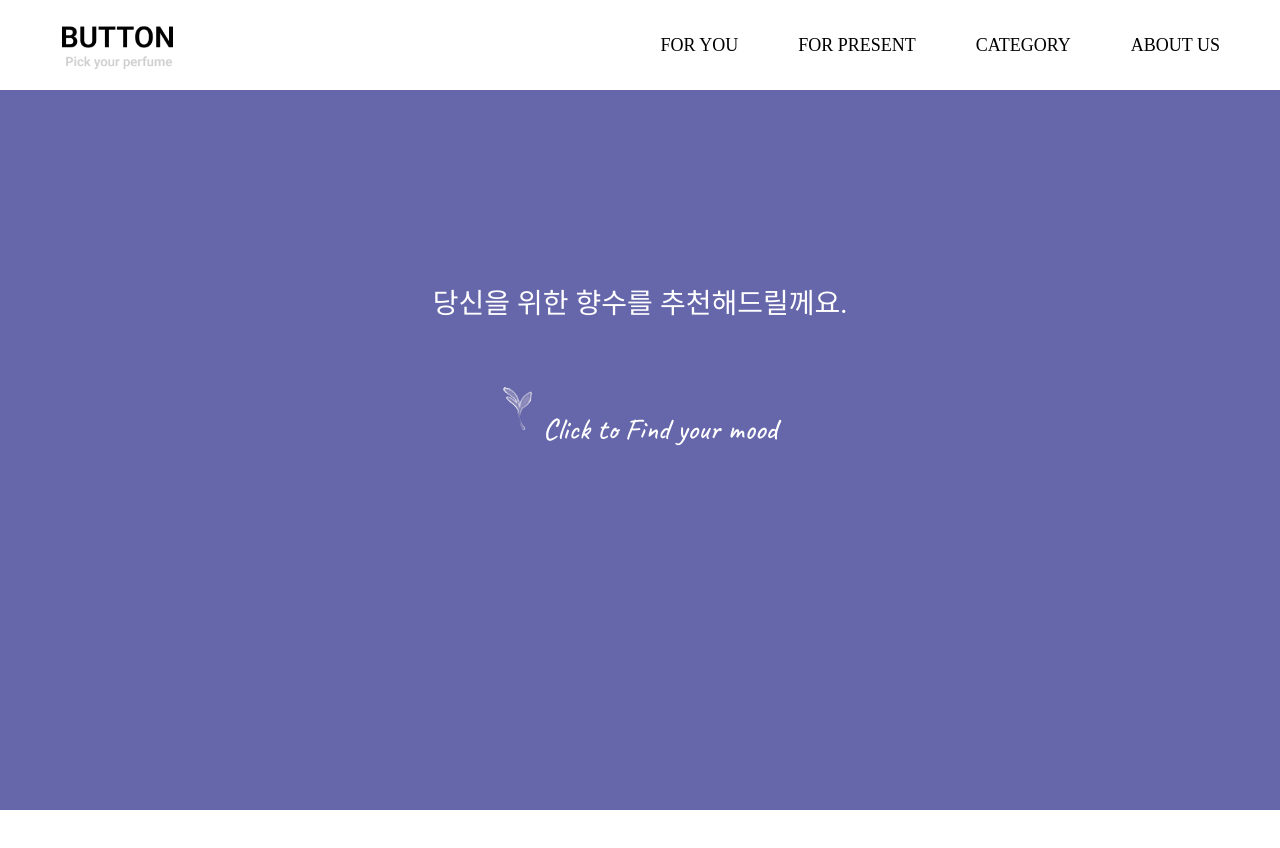
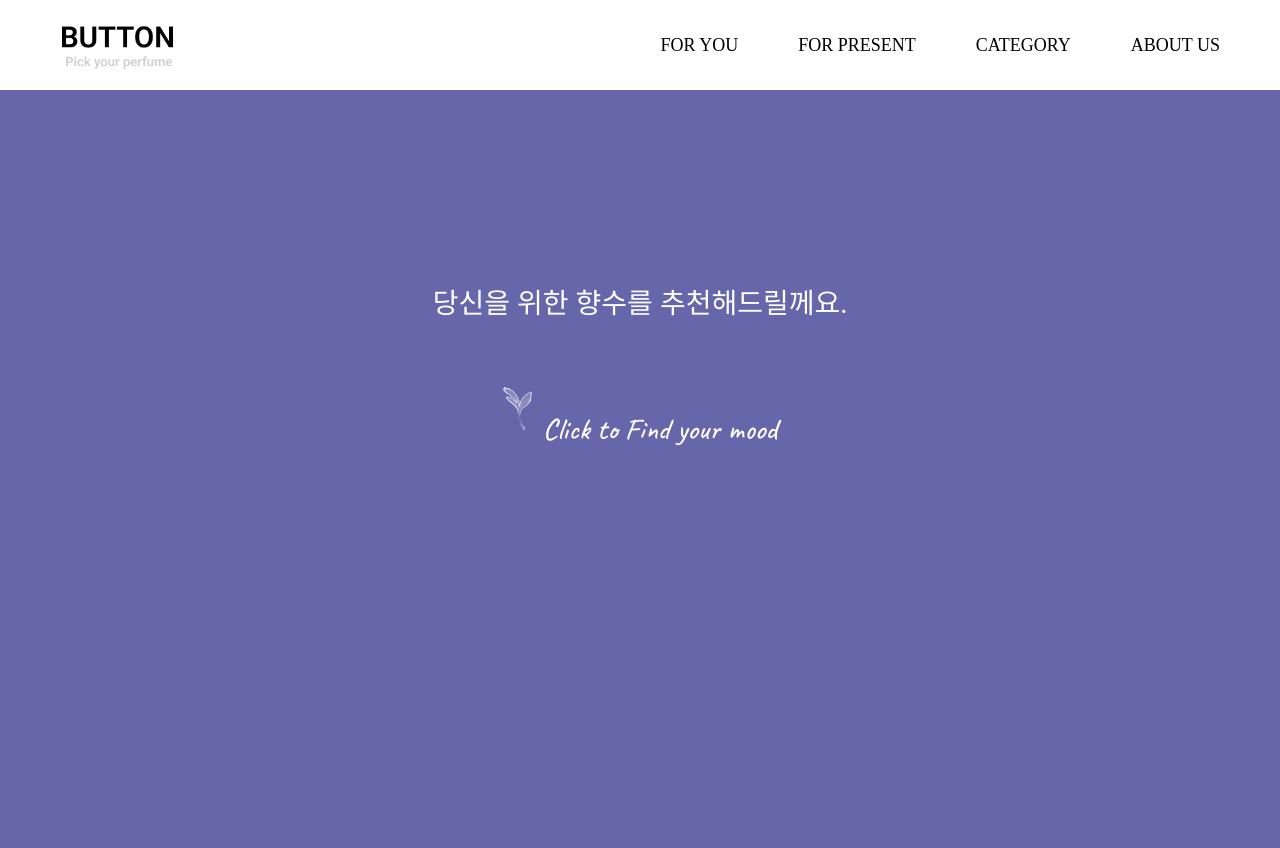
Before and after one commit to yoojin-park19/Button, a React (Create React App) app: page /test in a window 1280 px wide. Shown: the top 848 px of the page. Before the commit the page ends 810 px from the top, so only its background shows below. Built offline with nearby package versions, Linux system fonts and the light colour scheme; a web font is replaced by a local one.

Commit message:
:lipstick: 테스트 페이지 선넘는 부분 수정

```diff
--- a/src/components/Test/Question0ne.jsx
+++ b/src/components/Test/Question0ne.jsx
@@ -137,6 +137,9 @@ const Button = styled.button`
     background-color: rgba(202, 171, 32, 0.322);
     color: ${COLOR.trend_main};
   }
+  @media screen and (max-width: 720px) {
+    font-size: 24px;
+  }
 `;
 
 const Question0ne = styled.section`
@@ -202,7 +205,7 @@ const Question0ne = styled.section`
     width: 90vw;
     .itemContainer {
       label {
-        height: 80px;
+        height: 60px;
         display: flex;
         justify-content: center;
         align-items: center;
--- a/src/pages/test.jsx
+++ b/src/pages/test.jsx
@@ -72,7 +72,7 @@ const Welcome = styled.section`
 
 const TestPage = styled.section`
   width: 100vw;
-  height: 100%;
+  height: 100vh;
   display: flex;
   background-color: ${COLOR.top};
   font-family: ${Font.title};
@@ -88,7 +88,7 @@ const TestPage = styled.section`
     padding-right: 5vw;
   }
   .wrap {
-    height: 90vh;
+    height: 80vh;
     width: 50vw;
     padding: 80px 5vw;
     box-sizing: border-box;
@@ -103,7 +103,7 @@ const TestPage = styled.section`
       padding-top: 10px;
     }
     .wrap {
-      height: 80vh;
+      height: 85vh;
       width: 90vw;
       padding: 40px 0px;
     }
```
